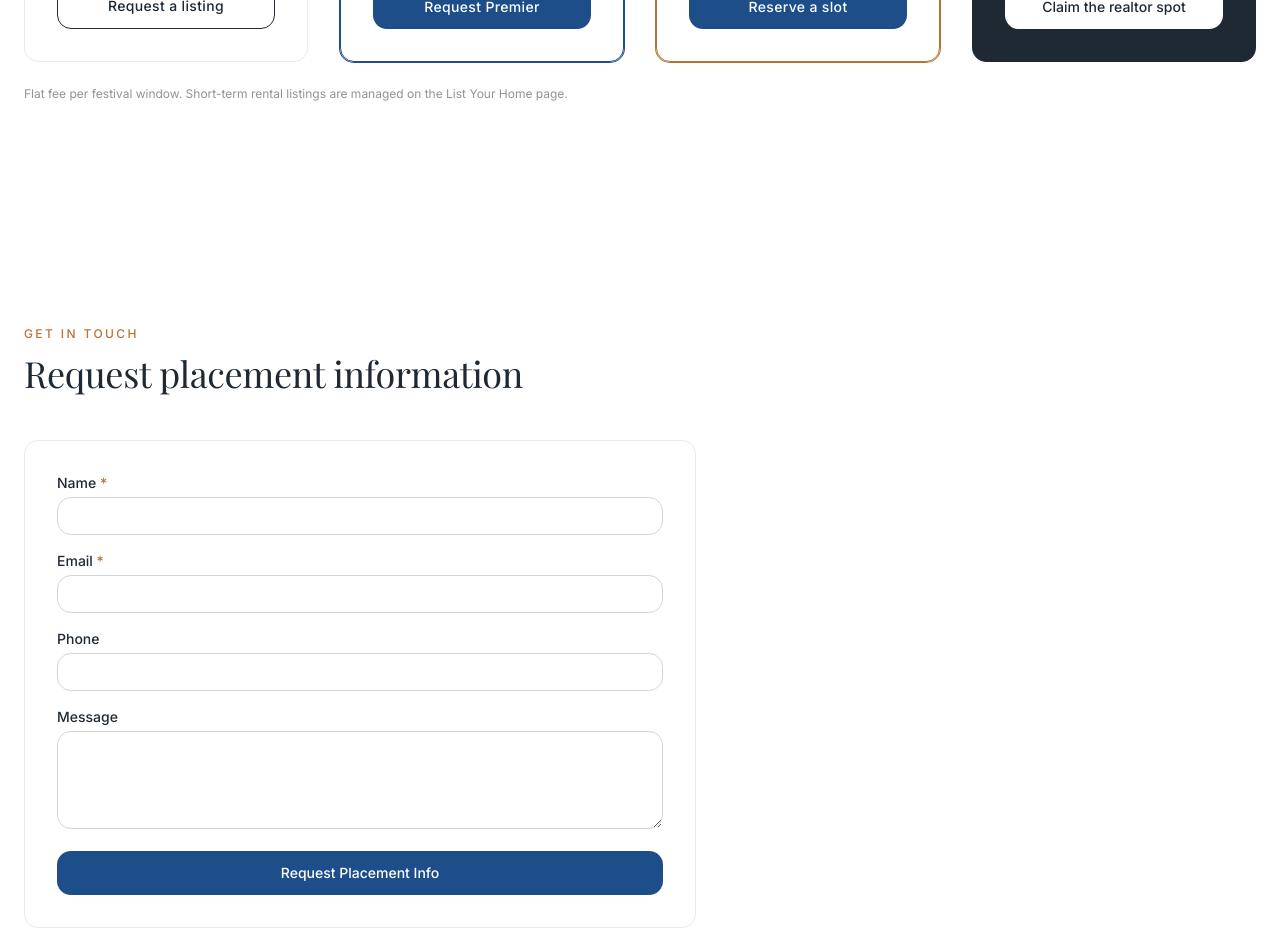
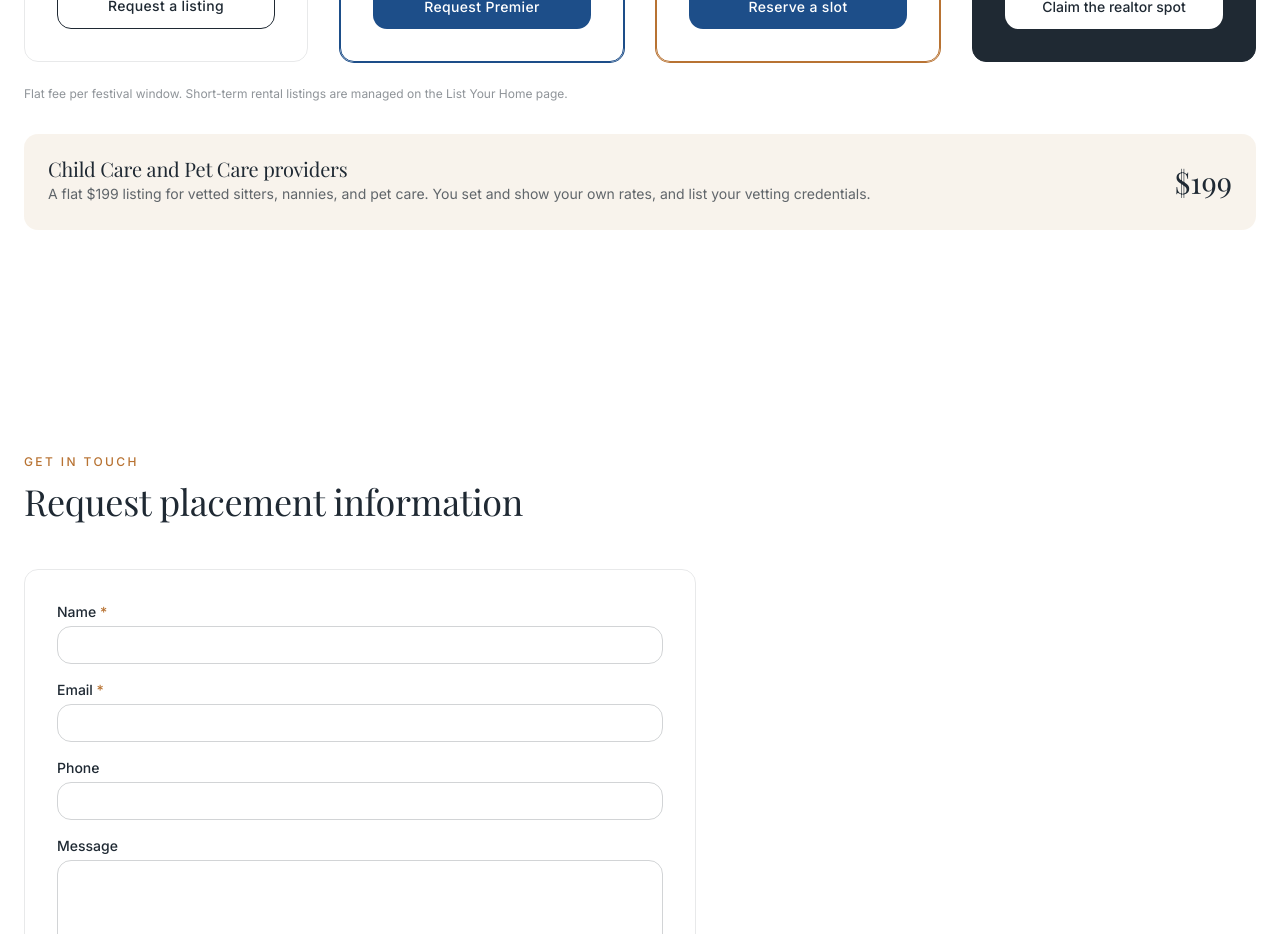
Before and after one commit to netgainsapp/sundance-stay, a Next.js app: page /advertise in a window 1280 px wide. Shown: the part 1100-2034 px from the top of the page. Built offline with nearby package versions, Linux system fonts and the light colour scheme; no server answers; a web font is replaced by a local one.

Commit message:
feat: $199 flat care-provider listing (child/pet care) + provider-set rates field shown on listings

```diff
--- a/src/app/(site)/advertise/page.tsx
+++ b/src/app/(site)/advertise/page.tsx
@@ -9,6 +9,7 @@ import {
   TIER_BLURB,
   CAROUSEL_TOTAL_SLOTS,
   REALTOR_SPOT_SLOTS,
+  CARE_LISTING_PRICE,
   priceFor,
   formatPrice,
 } from "@/lib/pricing";
@@ -222,6 +223,22 @@ export default function AdvertisePage() {
           Flat fee per festival window. Short-term rental listings are managed on
           the List Your Home page.
         </p>
+
+        <div className="mt-8 flex flex-col items-start justify-between gap-4 rounded-card bg-sand/20 p-6 md:flex-row md:items-center">
+          <div>
+            <h3 className="font-heading text-xl text-charcoal">
+              Child Care and Pet Care providers
+            </h3>
+            <p className="mt-1 text-sm leading-relaxed text-charcoal/70">
+              A flat {formatPrice(CARE_LISTING_PRICE)} listing for vetted sitters,
+              nannies, and pet care. You set and show your own rates, and list your
+              vetting credentials.
+            </p>
+          </div>
+          <span className="font-heading text-3xl text-charcoal">
+            {formatPrice(CARE_LISTING_PRICE)}
+          </span>
+        </div>
       </section>
 
       <section
--- a/src/app/(site)/business/[slug]/page.tsx
+++ b/src/app/(site)/business/[slug]/page.tsx
@@ -80,6 +80,22 @@ export default async function BusinessDetailPage({
               </p>
             ))}
           </div>
+
+          {business.rates && business.rates.length > 0 && (
+            <>
+              <h2 className="mt-10 font-heading text-2xl text-charcoal">Rates</h2>
+              <ul className="mt-4 space-y-2">
+                {business.rates.map((rate) => (
+                  <li key={rate} className="text-sm text-charcoal/80">
+                    {rate}
+                  </li>
+                ))}
+              </ul>
+              <p className="mt-3 text-xs text-charcoal/50">
+                Rates are set by the business. Confirm current pricing directly.
+              </p>
+            </>
+          )}
 
           {business.credentials && business.credentials.length > 0 && (
             <div className="mt-10 rounded-card bg-mountain/5 p-6">
--- a/src/content/businesses.ts
+++ b/src/content/businesses.ts
@@ -193,6 +193,11 @@ export const businesses: Business[] = [
       "Member, International Nanny Association",
       "References available on request",
     ],
+    rates: [
+      "Hourly sitting from $30 per hour",
+      "Overnight care from $250 per night",
+      "Event childcare from $40 per hour",
+    ],
   },
   {
     slug: "front-range-sitters",
@@ -213,6 +218,10 @@ export const businesses: Business[] = [
       "Background checked sitters with verified references",
       "CPR and first aid certified",
       "References available on request",
+    ],
+    rates: [
+      "On call sitting from $25 per hour",
+      "Group childcare from $45 per hour",
     ],
   },
 
@@ -238,6 +247,11 @@ export const businesses: Business[] = [
       "Member, Pet Sitters International",
       "References available on request",
     ],
+    rates: [
+      "Dog walking from $25 per walk",
+      "Pet sitting from $40 per visit",
+      "Overnight from $75 per night",
+    ],
   },
   {
     slug: "trailhead-dog-walkers",
@@ -258,6 +272,11 @@ export const businesses: Business[] = [
       "Bonded and insured",
       "Pet first aid certified",
       "References available on request",
+    ],
+    rates: [
+      "Trail walks from $30 per walk",
+      "Group play from $25 per session",
+      "Pet taxi from $20 per trip",
     ],
   },
 
--- a/src/content/types.ts
+++ b/src/content/types.ts
@@ -48,6 +48,9 @@ export interface Business {
   // affiliations, or certifications. Required for trust-sensitive categories
   // (child care, pet care) so guests can see proof of vetting.
   credentials?: string[];
+  // The provider's own client-facing rates, shown on the listing. We do not
+  // set these. Required for care providers so guests see pricing up front.
+  rates?: string[];
 }
 
 export interface Neighborhood {
--- a/src/lib/pricing.ts
+++ b/src/lib/pricing.ts
@@ -46,6 +46,13 @@ const AGNOSTIC_TIERS: ReadonlySet<PlacementTier> = new Set([
 // Scarcity limits.
 export const CAROUSEL_TOTAL_SLOTS = 5;
 export const REALTOR_SPOT_SLOTS = 1;
+
+// Flat listing rate for individual care providers (child care, pet care).
+// Set below the standard services rate to grow vetted care supply. These
+// providers set and display their OWN client-facing rates; this is only what
+// they pay to be listed.
+export const CARE_LISTING_PRICE = 199;
+export const CARE_CATEGORIES = ["child-care", "pet-care"] as const;
 
 export const TIER_LABEL: Record<PlacementTier, string> = {
   standard: "Standard Listing",
```
